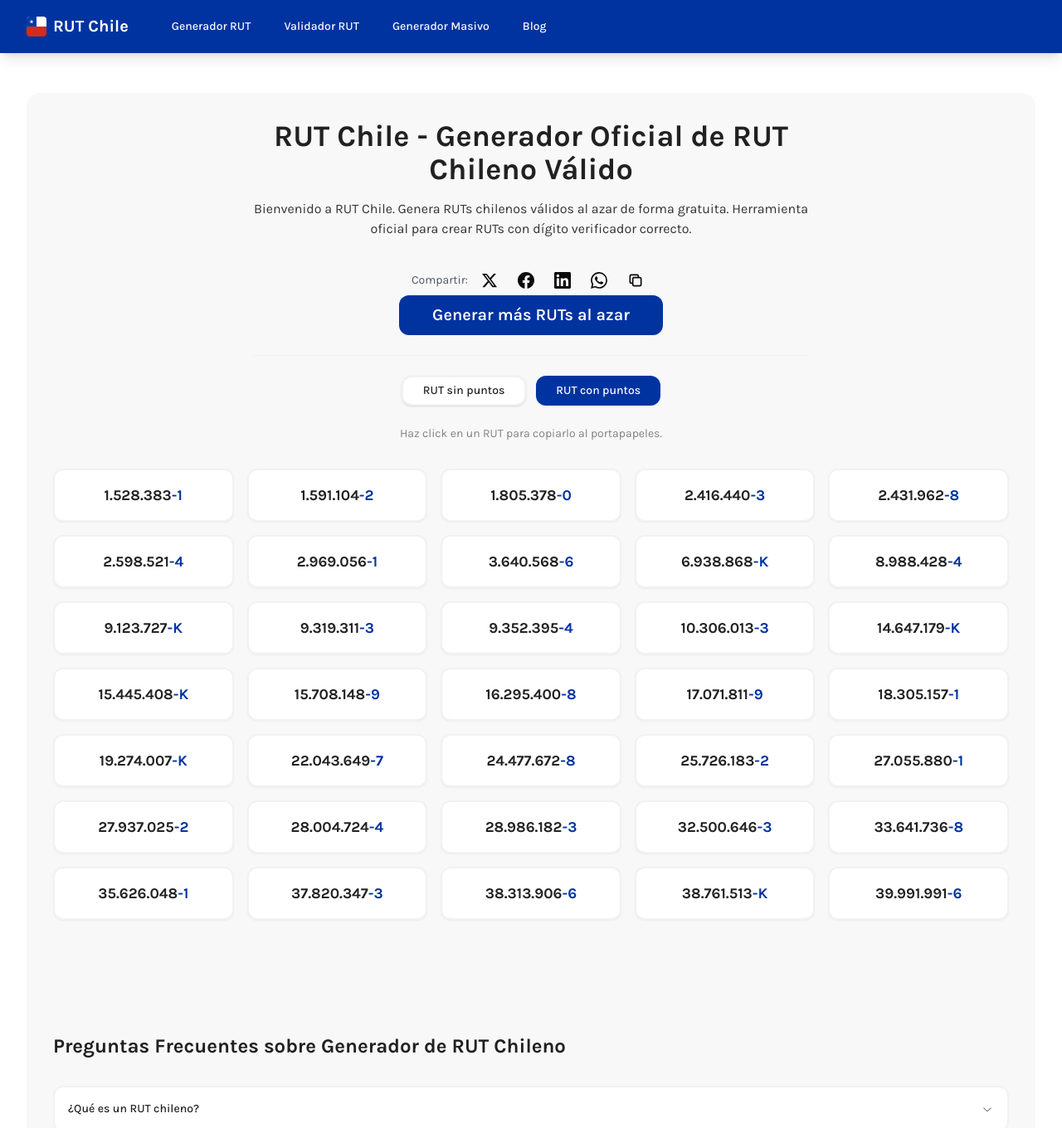
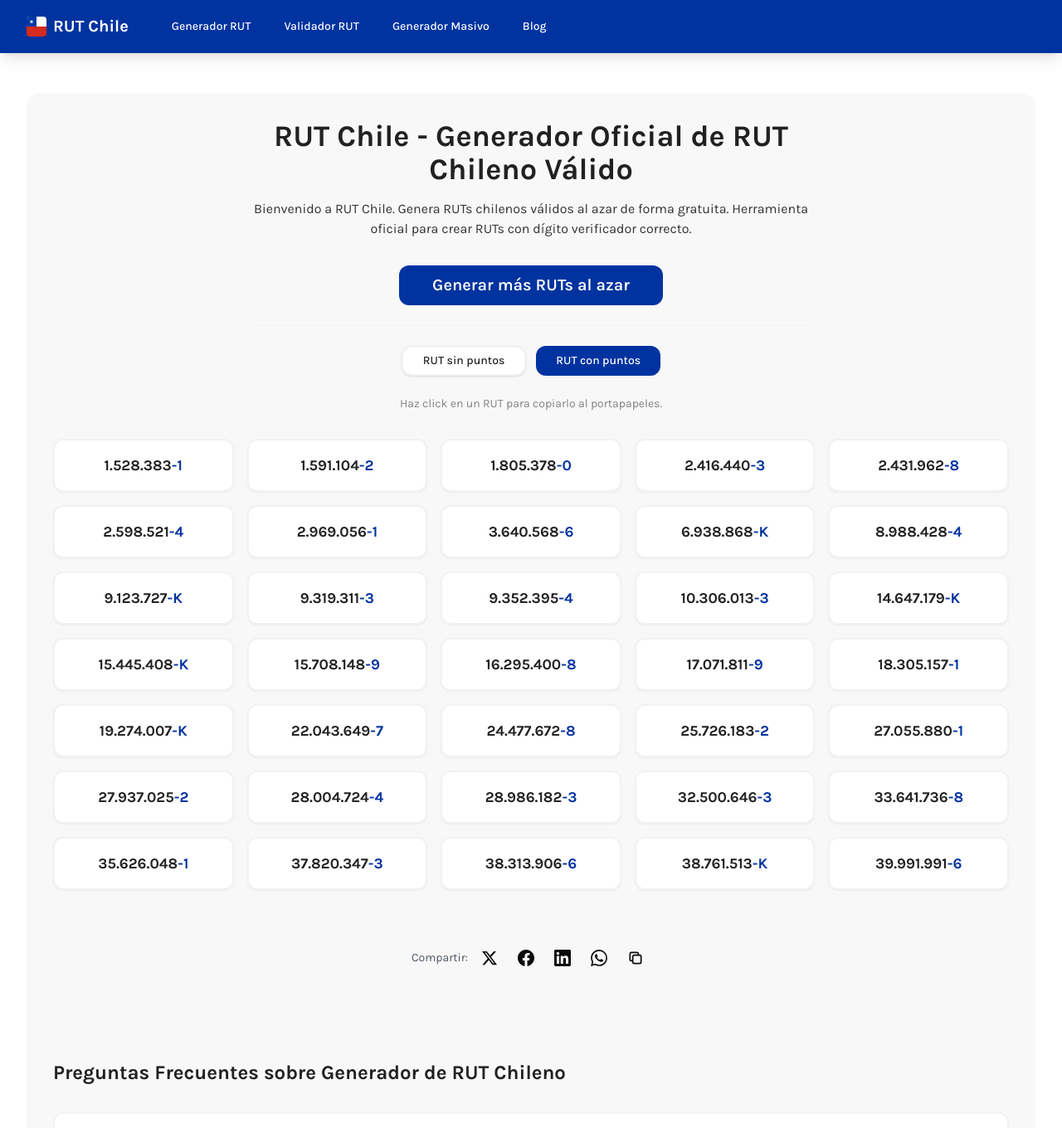
Before and after one commit to Nicolasvegam/rut-generator, a Next.js app: page / in a window 1280 px wide. Shown: the top 1360 px of the page at 83% size. Built offline with nearby package versions, Linux system fonts and the light colour scheme.

Commit message:
feat(share-buttons): add ShareButtons component to multiple pages

```diff
--- a/src/app/creador-rut/page.tsx
+++ b/src/app/creador-rut/page.tsx
@@ -6,6 +6,7 @@ import Link from "next/link";
 import { FAQs } from "@/components/FAQs";
 import { RelatedTools } from "@/components/RelatedTools";
 import { Breadcrumbs } from "@/components/Breadcrumbs";
+import { ShareButtons } from "@/components/ShareButtons";
 
 export default function CreadorRut() {
   const [ruts, setRuts] = useState<Rut[]>([]);
@@ -152,6 +153,10 @@ export default function CreadorRut() {
           </div>
         </section>
 
+        <div className="flex justify-center mt-8">
+          <ShareButtons />
+        </div>
+
         <section className="mt-12 text-left">
           <h2 className="text-2xl font-bold mb-6 text-[#212121]">
             ¿Qué es un Creador de RUT?
--- a/src/app/page.tsx
+++ b/src/app/page.tsx
@@ -80,9 +80,6 @@ export default function Home() {
             forma gratuita. Herramienta oficial para crear RUTs con dígito
             verificador correcto.
           </p>
-          <div className="flex justify-center mt-4">
-            <ShareButtons />
-          </div>
         </header>
 
         <section className="flex flex-col items-center">
@@ -125,7 +122,7 @@ export default function Home() {
           </div>
 
           <div
-            className="grid grid-cols-1 sm:grid-cols-3 lg:grid-cols-5 gap-4 mb-8 w-full"
+            className="grid grid-cols-2 sm:grid-cols-3 lg:grid-cols-5 gap-4 mb-8 w-full"
             role="list"
           >
             {ruts.map((rut, index) => {
@@ -154,6 +151,11 @@ export default function Home() {
             })}
           </div>
         </section>
+
+        <div className="flex justify-center mt-8">
+          <ShareButtons />
+        </div>
+
         <div className="mt-2 -mx-4 sm:-mx-6 lg:-mx-8 px-4 sm:px-6 lg:px-8 py-8">
           <FAQs />
         </div>
--- a/src/app/rut-al-azar/page.tsx
+++ b/src/app/rut-al-azar/page.tsx
@@ -6,6 +6,7 @@ import Link from "next/link";
 import { FAQs } from "@/components/FAQs";
 import { RelatedTools } from "@/components/RelatedTools";
 import { Breadcrumbs } from "@/components/Breadcrumbs";
+import { ShareButtons } from "@/components/ShareButtons";
 
 export default function RutAlAzar() {
   const [ruts, setRuts] = useState<Rut[]>([]);
@@ -153,6 +154,10 @@ export default function RutAlAzar() {
           </div>
         </section>
 
+        <div className="flex justify-center mt-8">
+          <ShareButtons />
+        </div>
+
         <section className="mt-12 text-left">
           <h2 className="text-2xl font-bold mb-6 text-[#212121]">
             ¿Qué es un RUT al Azar?
--- a/src/app/validar/page.tsx
+++ b/src/app/validar/page.tsx
@@ -6,6 +6,7 @@ import { isValidChileanRut } from "@/lib/utils/rut-validator";
 import { ValidarFAQs } from "@/components/ValidarFAQs";
 import { RelatedTools } from "@/components/RelatedTools";
 import { Breadcrumbs } from "@/components/Breadcrumbs";
+import { ShareButtons } from "@/components/ShareButtons";
 import Link from "next/link";
 
 export default function ValidarRut() {
@@ -133,6 +134,10 @@ export default function ValidarRut() {
           )}
         </section>
 
+        <div className="flex justify-center mt-8">
+          <ShareButtons />
+        </div>
+
         {/* Full width FAQs section */}
         <div className="mt-16 -mx-4 sm:-mx-6 lg:-mx-8 px-4 sm:px-6 lg:px-8 py-16">
           <ValidarFAQs />
```
